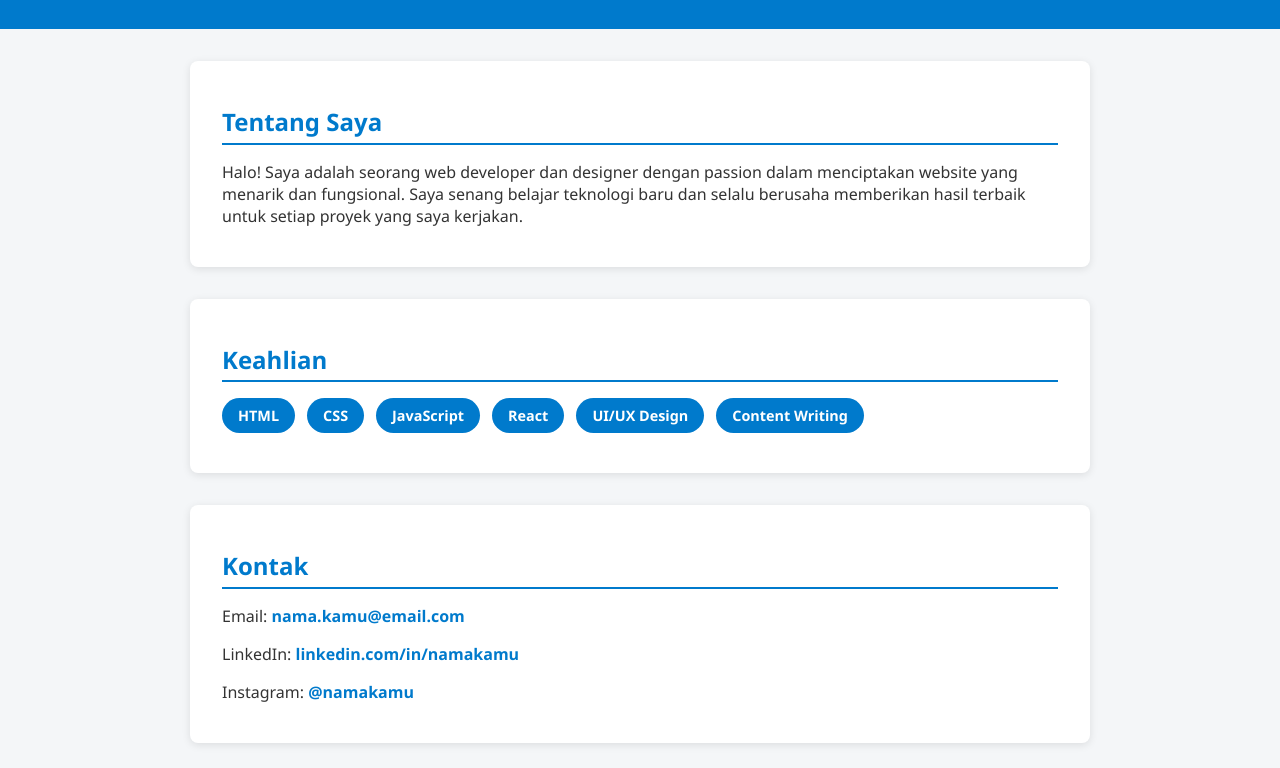
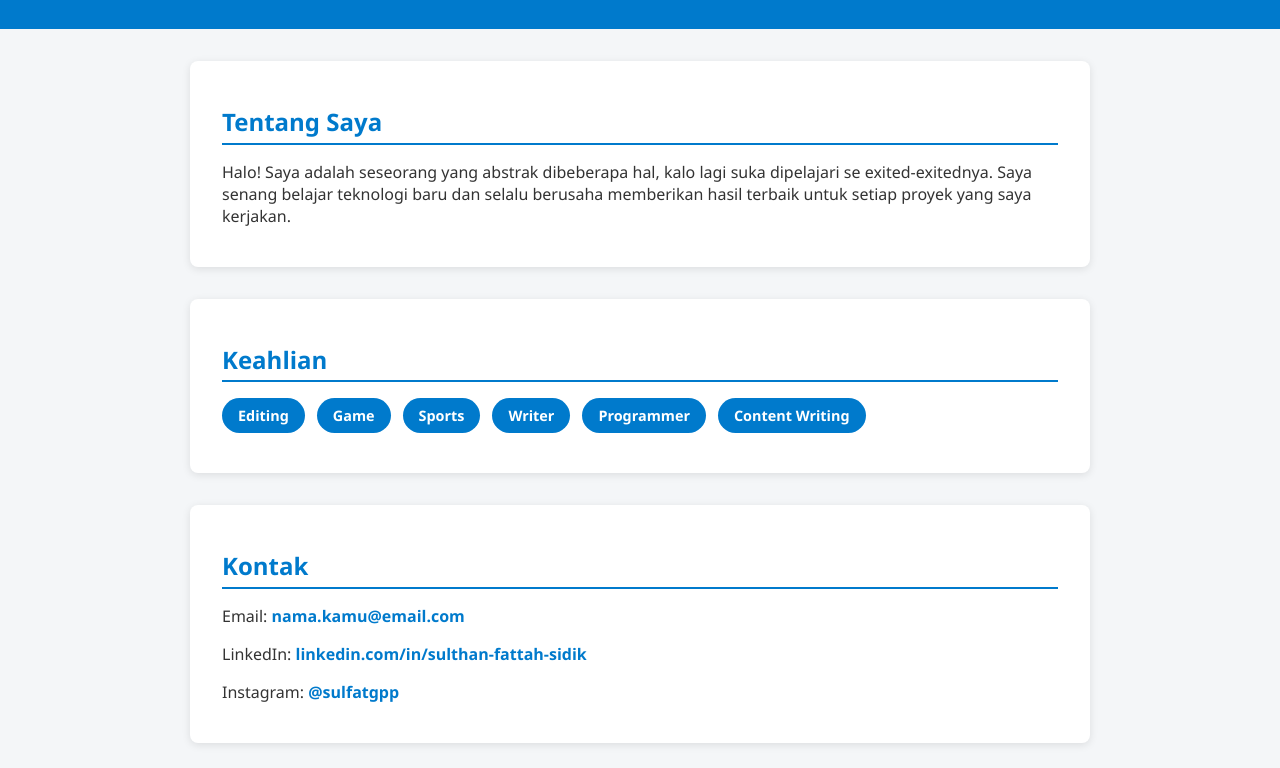
Before and after one commit to sulpat7/1, a plain HTML site: page index.html in a window 1280 px wide. Shown: the part 125-893 px from the top of the page. Drawn offline with Linux system fonts and the light colour scheme.

Commit message:
index.html

```diff
--- a/index.html
+++ b/index.html
@@ -4,7 +4,7 @@
 <head>
   <meta charset="UTF-8" />
   <meta name="viewport" content="width=device-width, initial-scale=1" />
-  <title>Personal Branding - Nama Kamu</title>
+  <title>Personal Branding - Sulfatt</title>
   <style>
     body {
       font-family: 'Segoe UI', Tahoma, Geneva, Verdana, sans-serif;
@@ -91,7 +91,7 @@
 
 <body>
   <header>
-    <h1>Nama Kamu</h1>
+    <h1>Sulthan Fattah S. P.</h1>
     <p>Web Developer | Designer | Content Creator</p>
   </header>
 
@@ -99,18 +99,18 @@
     <section id="about">
       <h2>Tentang Saya</h2>
       <p>
-        Halo! Saya adalah seorang web developer dan designer dengan passion dalam menciptakan website yang menarik dan fungsional. Saya senang belajar teknologi baru dan selalu berusaha memberikan hasil terbaik untuk setiap proyek yang saya kerjakan.
+        Halo! Saya adalah seseorang yang abstrak dibeberapa hal, kalo lagi suka dipelajari se exited-exitednya. Saya senang belajar teknologi baru dan selalu berusaha memberikan hasil terbaik untuk setiap proyek yang saya kerjakan.
       </p>
     </section>
 
     <section id="skills">
       <h2>Keahlian</h2>
       <ul class="skills">
-        <li>HTML</li>
-        <li>CSS</li>
-        <li>JavaScript</li>
-        <li>React</li>
-        <li>UI/UX Design</li>
+        <li>Editing</li>
+        <li>Game</li>
+        <li>Sports</li>
+        <li>Writer</li>
+        <li>Programmer</li>
         <li>Content Writing</li>
       </ul>
     </section>
@@ -118,8 +118,8 @@
     <section id="contact">
       <h2>Kontak</h2>
       <p>Email: <a href="mailto:nama.kamu@email.com" class="contact-link">nama.kamu@email.com</a></p>
-      <p>LinkedIn: <a href="https://linkedin.com/in/namakamu" target="_blank" class="contact-link">linkedin.com/in/namakamu</a></p>
-      <p>Instagram: <a href="https://instagram.com/namakamu" target="_blank" class="contact-link">@namakamu</a></p>
+      <p>LinkedIn: <a href="https://linkedin.com/in/Sulthan Fattah" target="_blank" class="contact-link">linkedin.com/in/sulthan-fattah-sidik</a></p>
+      <p>Instagram: <a href="https://instagram.com/sulfatgpp" target="_blank" class="contact-link">@sulfatgpp</a></p>
     </section>
   </main>
 
```
